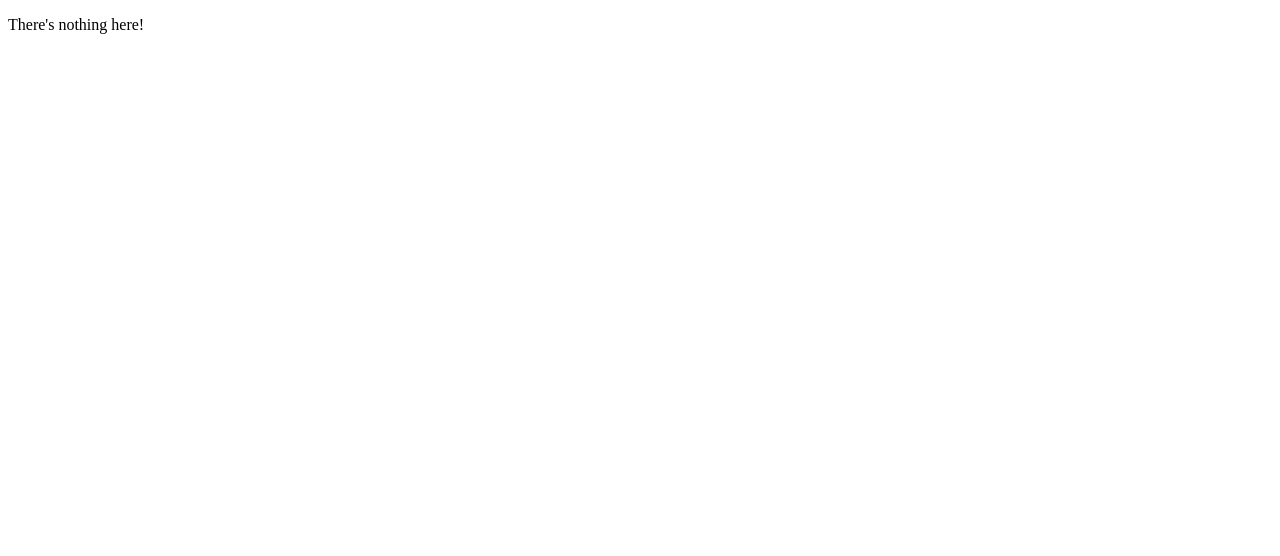
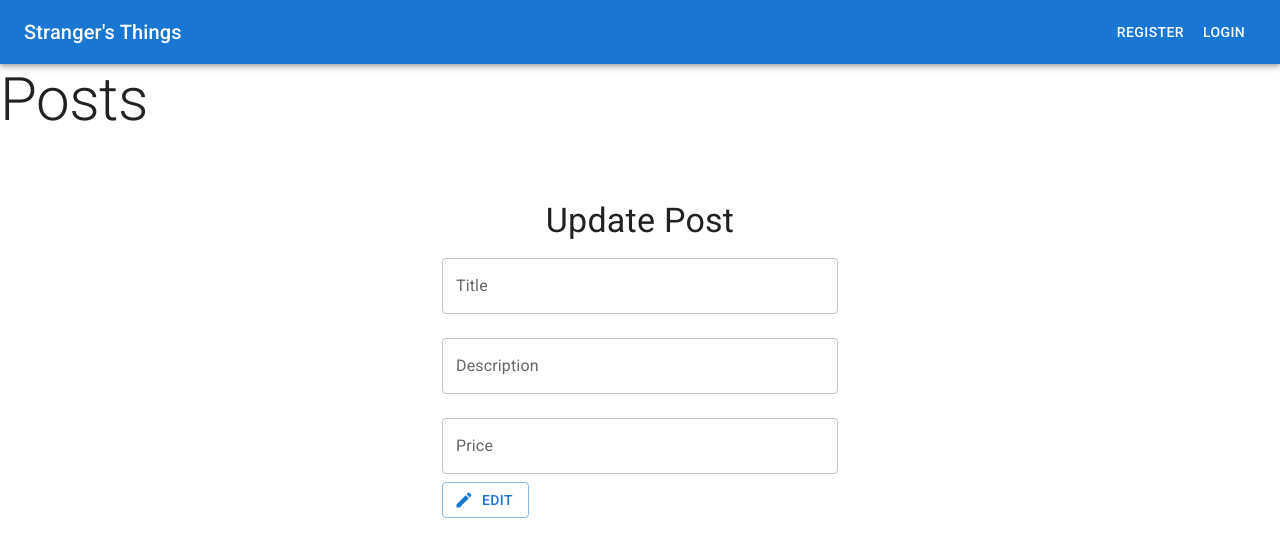
Before and after one commit to ch-MCMLXXXV/Stranger_Things, a React (Create React App) app: page /update in a window 1280 px wide. Shown: the top 556 px of the page. Built offline with nearby package versions, Linux system fonts and the light colour scheme.

Commit message:
major changes across all files

```diff
--- a/src/App.js
+++ b/src/App.js
@@ -1,43 +1,42 @@
-// import React, { useEffect, useState } from 'react';
-// import { APIURL } from './index';
-// import { Link, Outlet } from 'react-router-dom';
+import * as React from 'react';
+import { useState, useEffect } from 'react';
+import NavBar from './components/Navbar';
+import { Routes, Route, Outlet } from 'react-router-dom';
+import {
+   Login,
+   Register,
+   Userpage,
+   Homepage,
+   Inbox,
+   Update,
+   Create,
+} from './components';
 
-// export default function App() {
-//    const [posts, setPosts] = useState([]);
+const App = () => {
+   const [token, setToken] = useState('');
+   console.log(token);
+   useEffect(() => {
+      const currToken = sessionStorage.getItem('token');
+      setToken(currToken);
+   }, []);
+   return (
+      <>
+         <NavBar token={token} />
 
-//    useEffect(() => {
-//       const fetchAllPosts = async () => {
-//          const response = await fetch(`${APIURL}/posts`);
-//          const result = await response.json();
-//          setPosts(result.data.posts);
-//       };
-//       fetchAllPosts();
-//    }, []);
+         <Routes>
+            <Route exact path='/' element={<Homepage />}></Route>
+            <Route path='homepage' element={<Homepage token={token} />}></Route>
+            <Route path='userpage' element={<Userpage token={token} />}></Route>
+            <Route path='update' element={<Update token={token} />}></Route>
+            <Route path='create' element={<Create token={token} />}></Route>
+            <Route path='inbox' element={<Inbox token={token} />}></Route>
+            <Route
+               path='Login'
+               element={<Login token={token} setToken={setToken} />}></Route>
+            <Route path='register' element={<Register />}></Route>
+         </Routes>
+      </>
+   );
+};
 
-//    return (
-//       <>
-//          <div>
-//             <header>
-//                <h1 className=''>Stranger's Things</h1>
-//             </header>
-//          </div>
-//          <div>
-//             <h1>Posts</h1>
-//             <nav>
-//                <Link to='/Register'>Register</Link> | {''}
-//                <Link to='/Login'>Login</Link>
-//             </nav>
-//             <Outlet />
-//          </div>
-//          {posts.map((post) => (
-//             <div key={post._id}>
-//                <h3>{post.title}</h3>
-//                <div>{post.description}</div>
-//                <div>{post.location}</div>
-//                <div>{post.price}</div>
-//                <div>{post.willDeliver}</div>
-//             </div>
-//          ))}
-//       </>
-//    );
-// }
+export default App;
--- /dev/null
+++ b/src/components/Inbox.js
@@ -0,0 +1,9 @@
+import * as React from 'react';
+import { APIURL } from '../index';
+import MessageIcon from '@mui/icons-material/Message';
+
+const Inbox = () => {
+   return <MessageIcon />;
+};
+
+export default Inbox;
--- a/src/components/Landing.js
+++ b/src/components/Landing.js
@@ -28,37 +28,6 @@ const Landing = () => {
 
    return (
       <>
-         <Box sx={{ flexGrow: 1 }}>
-            <AppBar position='static'>
-               <Toolbar>
-                  <Typography variant='h6' component='div' sx={{ flexGrow: 1 }}>
-                     Stranger's Things
-                  </Typography>
-                  <Button href='/Login' color='inherit'>
-                     Login
-                  </Button>
-                  <Button href='/Register' color='inherit'>
-                     Register
-                  </Button>
-               </Toolbar>
-            </AppBar>
-         </Box>
-         <div>
-            <h1>Board</h1>
-
-            {/* <Stack
-               direction='row'
-               divider={<Divider orientation='vertical' flexItem />}
-               spacing={2}>
-               <Button href='/Login' variant='contained'>
-                  Login
-               </Button>
-               <Button href='/Register' variant='contained'>
-                  Register
-               </Button>
-            </Stack> */}
-            <Outlet />
-         </div>
          <Grid
             container
             spacing={{ xs: 2, md: 3 }}
--- /dev/null
+++ b/src/components/Navbar.js
@@ -0,0 +1,53 @@
+import * as React from 'react';
+import Typography from '@mui/material/Typography';
+import AppBar from '@mui/material/AppBar';
+import Box from '@mui/material/Box';
+import Toolbar from '@mui/material/Toolbar';
+import Button from '@mui/material/Button';
+import { Alert } from '@mui/material';
+
+const NavBar = ({ token }) => {
+   return (
+      <>
+         <Box sx={{ flexGrow: 1 }}>
+            <AppBar position='static'>
+               <Toolbar>
+                  <Typography variant='h6' component='div' sx={{ flexGrow: 1 }}>
+                     Stranger's Things
+                  </Typography>
+                  {!token ? (
+                     <>
+                        <Button href='/Register' color='inherit'>
+                           Register
+                        </Button>
+                        <Button href='/Login' color='inherit'>
+                           Login
+                        </Button>
+                     </>
+                  ) : (
+                     <>
+                        <Button href='/Homepage' color='inherit'>
+                           Home
+                        </Button>
+                        <Button href='/Userpage' color='inherit'>
+                           My Page
+                        </Button>
+                        <Button href='/Inbox' color='inherit'>
+                           Inbox
+                        </Button>
+                        <Button href='/Logout' color='inherit'>
+                           Logout
+                        </Button>
+                     </>
+                  )}
+               </Toolbar>
+            </AppBar>
+         </Box>
+         <Typography variant='h2' component='div'>
+            Posts
+         </Typography>
+      </>
+   );
+};
+
+export default NavBar;
--- a/src/components/Register.js
+++ b/src/components/Register.js
@@ -6,6 +6,7 @@ import { APIURL } from '../index';
 import TextField from '@mui/material/TextField';
 import { Container } from '@mui/system';
 import { CssBaseline, Typography } from '@mui/material';
+import { useNavigate } from 'react-router-dom';
 
 export default function Register() {
    const [username, setUsername] = useState('');
@@ -31,7 +32,8 @@ export default function Register() {
       return result;
    };
 
-   const handleSubmit = async (e) => {
+   const HandleSubmit = async (e) => {
+      const history = useNavigate();
       e.preventDefault();
       console.log(username);
       const result = await handleRegister(username, password);
@@ -39,8 +41,9 @@ export default function Register() {
       const token = result.data.token;
       console.log('token', token);
       console.log('setToken', setToken);
-      localStorage.setItem('token', JSON.stringify(token));
+      localStorage.setItem('token', token);
       setToken(token);
+      history('/Homepage');
    };
 
    const onSubmit = () => {
@@ -67,7 +70,7 @@ export default function Register() {
             <Typography component='h1' variant='h4'>
                Create Account
             </Typography>
-            <Box component='form' onSubmit={handleSubmit}>
+            <Box component='form' onSubmit={HandleSubmit}>
                <TextField
                   margin='normal'
                   required
--- a/src/components/Update.js
+++ b/src/components/Update.js
@@ -1,3 +1,8 @@
+import EditIcon from '@mui/icons-material/Edit';
+import Button from '@mui/material/Button';
+import { Container } from '@mui/system';
+import { TextField, Typography, CssBaseline } from '@mui/material';
+import Box from '@mui/material/Box';
 import React, { useState } from 'react';
 import { APIURL } from '../index';
 
@@ -39,27 +44,53 @@ const Update = ({ posts, setPosts, postId, setPostId, token }) => {
       }
    };
    return (
-      <>
-         <h3>Create a Post</h3>
-         <form onsubmit={handleSubmit}>
-            <input
-               type='text'
-               placeholder='title'
-               value={title}
-               onChange={(e) => setTitle(e.target.value)}></input>
-            <input
-               type='text'
-               placeholder='description'
-               value={description}
-               onChange={(e) => setDescription(e.target.value)}></input>
-            <input
-               type='currency'
-               placeholder='price'
-               value={price}
-               onChange={(e) => setPrice(e.target.value)}></input>
-            <button type='submit'>Submit</button>
-         </form>
-      </>
+      <Container component='main' maxWidth='xs'>
+         <CssBaseline />
+         <Box
+            sx={{
+               marginTop: 8,
+               display: 'flex',
+               flexDirection: 'column',
+               alignItems: 'center',
+            }}>
+            <Typography component='h1' variant='h4'>
+               Update Post
+            </Typography>
+            <Box component='form' onSubmit={handleSubmit}>
+               <TextField
+                  margin='normal'
+                  fullWidth
+                  id='outlined'
+                  label='Title'
+                  value={title}
+                  onChange={(e) => setTitle(e.target.value)}></TextField>
+               <TextField
+                  margin='normal'
+                  fullWidth
+                  id='outlined'
+                  label='Description'
+                  value={description}
+                  onChange={(e) => setDescription(e.target.value)}></TextField>
+               <TextField
+                  margin='normal'
+                  fullWidth
+                  id='outlined'
+                  label='Price'
+                  type='currency'
+                  value={price}
+                  onChange={(e) => setPrice(e.target.value)}></TextField>
+               <Button
+                  type='submit'
+                  margin='normal'
+                  aria-label='edit'
+                  variant='outlined'
+                  startIcon={<EditIcon />}
+                  onClick={() => setPostId}>
+                  Edit
+               </Button>
+            </Box>
+         </Box>
+      </Container>
    );
 };
 
--- a/src/components/homepage.js
+++ b/src/components/homepage.js
@@ -1,5 +1,6 @@
 import * as React from 'react';
 import { useEffect, useState } from 'react';
+import Inbox from './Inbox';
 import Paper from '@mui/material/Paper';
 import Typography from '@mui/material/Typography';
 import Divider from '@mui/material/Divider';
@@ -13,11 +14,11 @@ import Toolbar from '@mui/material/Toolbar';
 import Button from '@mui/material/Button';
 import { APIURL } from '../index';
 import { Link, Outlet } from 'react-router-dom';
-import { CardActions } from '@mui/material';
+import { CardActionArea, CardActions } from '@mui/material';
 import EditIcon from '@mui/icons-material/Edit';
 import DeleteIcon from '@mui/icons-material/Delete';
 
-const Homepage = () => {
+const Homepage = ({ token }) => {
    const [posts, setPosts] = useState([]);
 
    useEffect(() => {
@@ -31,42 +32,12 @@ const Homepage = () => {
 
    return (
       <>
-         <Box sx={{ flexGrow: 1 }}>
-            <AppBar position='static'>
-               <Toolbar>
-                  <Typography variant='h6' component='div' sx={{ flexGrow: 1 }}>
-                     Stranger's Things
-                  </Typography>
-                  <Button href='/UserPage' color='inherit'>
-                     My Posts
-                  </Button>
-               </Toolbar>
-            </AppBar>
-         </Box>
-         <div>
-            <Typography variant='h2' component='div'>
-               Posts
-            </Typography>
-
-            {/* <Stack
-               direction='row'
-               divider={<Divider orientation='vertical' flexItem />}
-               spacing={2}>
-               <Button href='/Login' variant='contained'>
-                  Login
-               </Button>
-               <Button href='/Register' variant='contained'>
-                  Register
-               </Button>
-            </Stack>
-            <Outlet /> */}
-         </div>
          <Grid
             container
             spacing={{ xs: 2, md: 3 }}
             columns={{ xs: 4, sm: 8, md: 12 }}>
             {posts.map((post) => (
-               <Grid item xs={12} md={6} sm={4}>
+               <Grid key={post._id} item xs={12} md={6} sm={4}>
                   <Card
                      variant='outlined'
                      sx={{
@@ -74,7 +45,7 @@ const Homepage = () => {
                         backgroundColor: 'aliceblue',
                         boxShadow: '5px 5px grey',
                      }}>
-                     <CardContent sx={{ flex: 1 }} key={post._id}>
+                     <CardContent sx={{ flex: 1 }}>
                         <Typography component='h2' variant='h5'>
                            {' '}
                            {post.title}
@@ -83,19 +54,10 @@ const Homepage = () => {
                            {post.description}
                         </Typography>
                         <Typography variant='subtitle2'>
-                           {post.location}
-                        </Typography>
-                        <Typography variant='subtitle2'>
-                           {post.price}
-                        </Typography>
-                        <Typography variant='subtitle2'>
-                           {post.willDeliver}
+                           {post.location},{post.price},{post.willDeliver}
                         </Typography>
                      </CardContent>
-                     <CardActions>
-                        <DeleteIcon />
-                        <EditIcon />
-                     </CardActions>
+                     <CardActions>{token ? <Inbox /> : null}</CardActions>
                   </Card>
                </Grid>
             ))}
--- a/src/components/index.js
+++ b/src/components/index.js
@@ -5,3 +5,4 @@ export { default as Login } from './Login';
 export { default as Landing } from './Landing';
 export { default as Homepage } from './Homepage';
 export { default as Userpage } from './Userpage';
+export { default as Inbox } from './Inbox';
--- a/src/components/userpage.js
+++ b/src/components/userpage.js
@@ -3,7 +3,7 @@ import { useState, useEffect } from 'react';
 import { APIURL } from '../index';
 import Create from './Create.js';
 import Update from './Update.js';
-import { Typography } from '@mui/material';
+import { IconButton, Typography } from '@mui/material';
 import AppBar from '@mui/material/AppBar';
 import Box from '@mui/material/Box';
 import Toolbar from '@mui/material/Toolbar';
@@ -54,23 +54,9 @@ const Userpage = ({ token }) => {
 
    return (
       <>
-         <Box sx={{ flexGrow: 1 }}>
-            <AppBar position='static'>
-               <Toolbar>
-                  <Typography variant='h6' component='div' sx={{ flexGrow: 1 }}>
-                     Stranger's Things
-                  </Typography>
-                  <Button href='' color='inherit'>
-                     My Posts
-                  </Button>
-               </Toolbar>
-            </AppBar>
-         </Box>
-         <Typography variant='h1' component='div'>
-            My Posts
-         </Typography>
-         {postId ? (
+         {/* {postId ? (
             <Update
+               token={token}
                posts={posts}
                setPosts={setPosts}
                postId={postId}
@@ -78,7 +64,7 @@ const Userpage = ({ token }) => {
             />
          ) : (
             <Create posts={posts} setPosts={setPosts} token={token} />
-         )}
+         )} */}
 
          <Grid
             container
@@ -112,8 +98,12 @@ const Userpage = ({ token }) => {
                         </Typography>
                      </CardContent>
                      <CardActions>
-                        <DeleteIcon />
-                        <EditIcon />
+                        <IconButton aria-label='edit' href='/Create'>
+                           <EditIcon />
+                        </IconButton>
+                        <IconButton aria-label='delete' onClick={handleDelete}>
+                           <DeleteIcon />
+                        </IconButton>
                      </CardActions>
                   </Card>
                </Grid>
--- a/src/index.js
+++ b/src/index.js
@@ -1,40 +1,15 @@
-import React, { useState, useEffect } from 'react';
+import { useState, useEffect } from 'react';
+import * as React from 'react';
 import ReactDOM from 'react-dom/client';
-import { Login, Register, Landing, Homepage, Userpage } from './components';
-// import Userpage from './components/Userpage';
-import { BrowserRouter, Routes, Route } from 'react-router-dom';
+import App from './App';
+import { BrowserRouter } from 'react-router-dom';
+
 export const cohortName = '2204-FTB-ET-WEB-PT';
 export const APIURL = `https://strangers-things.herokuapp.com/api/${cohortName}`;
 
-const Root = () => {
-   const [token, setToken] = useState('');
-   console.log(token);
-   useEffect(() => {
-      const currToken = sessionStorage.getItem('token');
-      setToken(currToken);
-   }, []);
-   return (
-      <BrowserRouter>
-         <Routes>
-            <Route path='/' element={<Landing />}></Route>
-            <Route path='/Register' element={<Register />}></Route>
-            <Route
-               path='/Userpage'
-               element={<Userpage token={token} />}></Route>
-            <Route path='/Homepage' element={<Homepage />}></Route>
-            <Route
-               path='login'
-               element={<Login token={token} setToken={setToken} />}></Route>
-            <Route
-               path='*'
-               element={
-                  <main>
-                     <p>There's nothing here!</p>
-                  </main>
-               }></Route>
-         </Routes>
-      </BrowserRouter>
-   );
-};
 const root = ReactDOM.createRoot(document.getElementById('app'));
-root.render(<Root />);
+root.render(
+   <BrowserRouter>
+      <App />
+   </BrowserRouter>
+);
```
